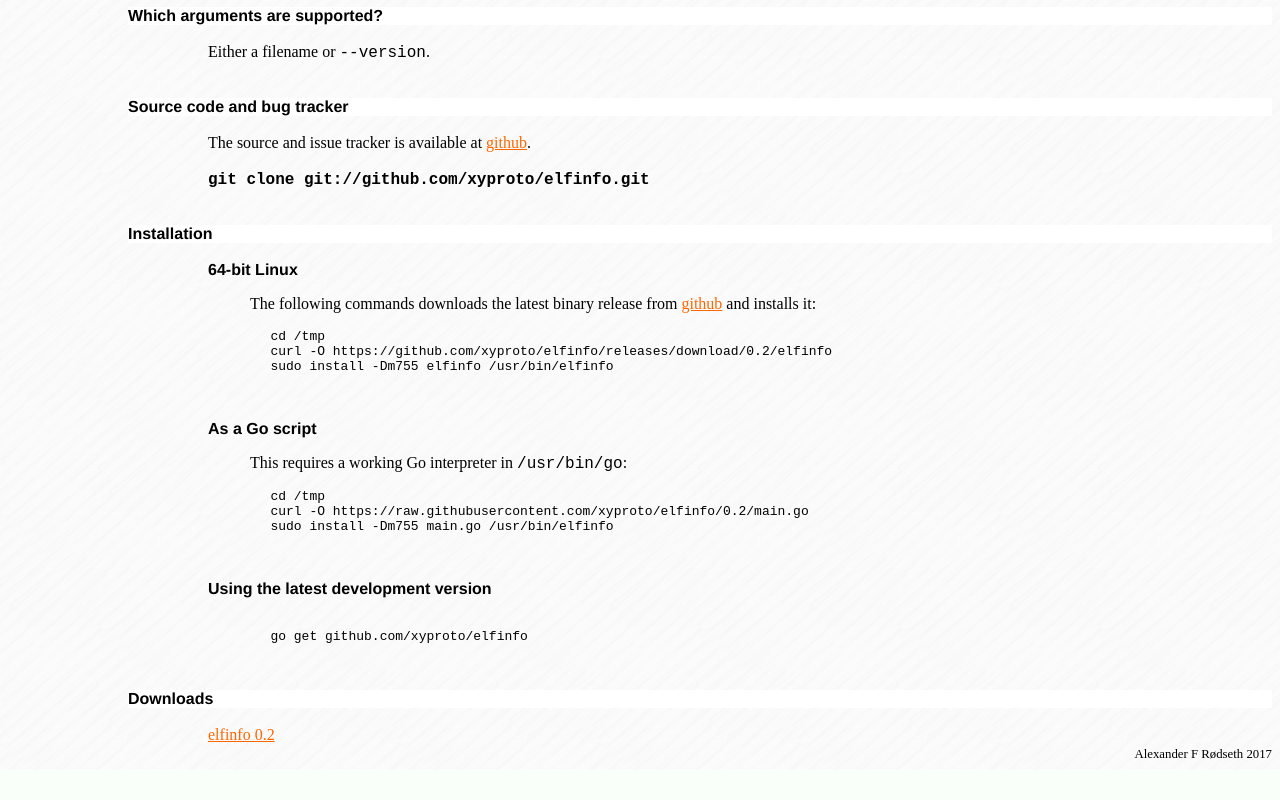
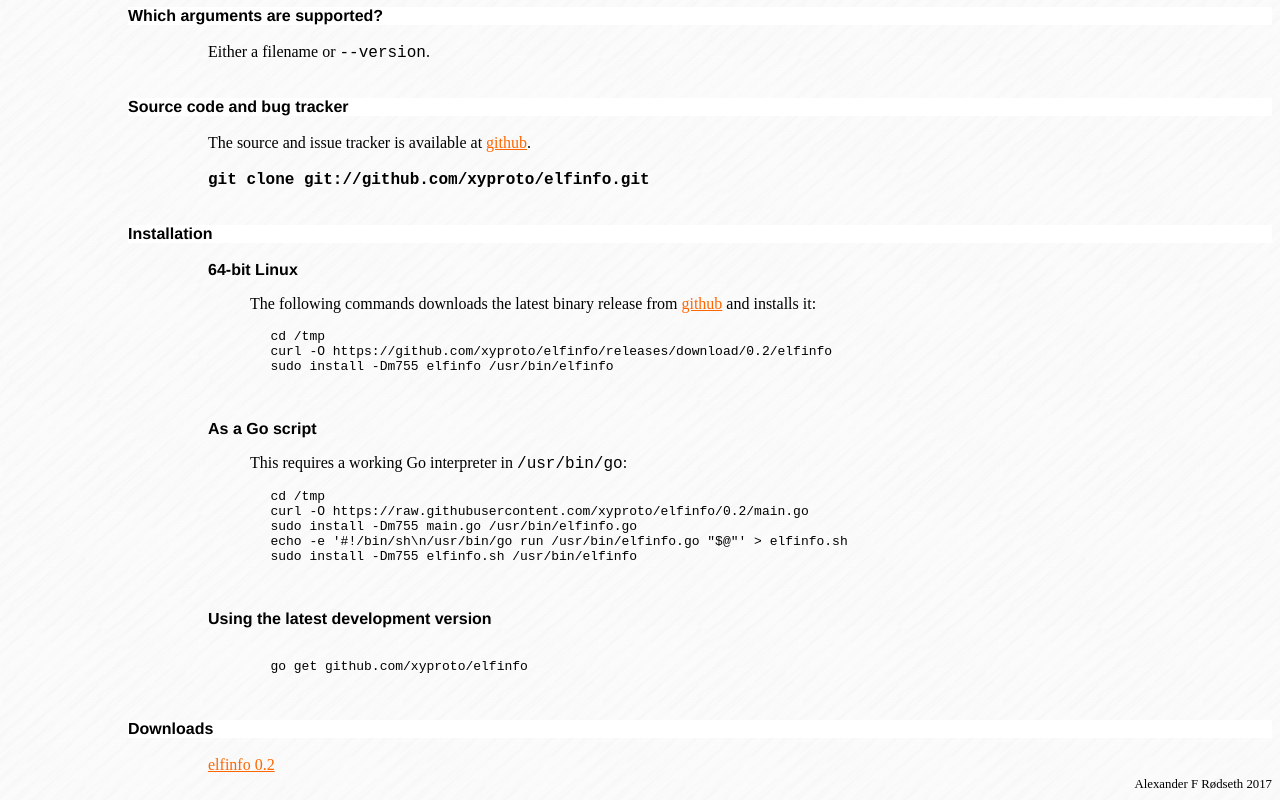
Before and after one commit to xyproto/cdetect, a plain HTML site: page web/index.html in a window 1280 px wide. Shown: the part 741-1541 px from the top of the page. Before the commit the page ends 1511 px from the top, so only its background shows below. Drawn offline with Linux system fonts and the light colour scheme.

Commit message:
Add wrapper script to installation instructions

```diff
--- a/web/index.html
+++ b/web/index.html
@@ -102,7 +102,9 @@ The details will be different for other platforms.<br />
     <pre>
         cd /tmp
         curl -O https://raw.githubusercontent.com/xyproto/elfinfo/0.2/main.go
-        sudo install -Dm755 main.go /usr/bin/elfinfo
+        sudo install -Dm755 main.go /usr/bin/elfinfo.go
+        echo -e '#!/bin/sh\n/usr/bin/go run /usr/bin/elfinfo.go "$@"' > elfinfo.sh
+        sudo install -Dm755 elfinfo.sh /usr/bin/elfinfo
     </pre>
     <br />
 
```
